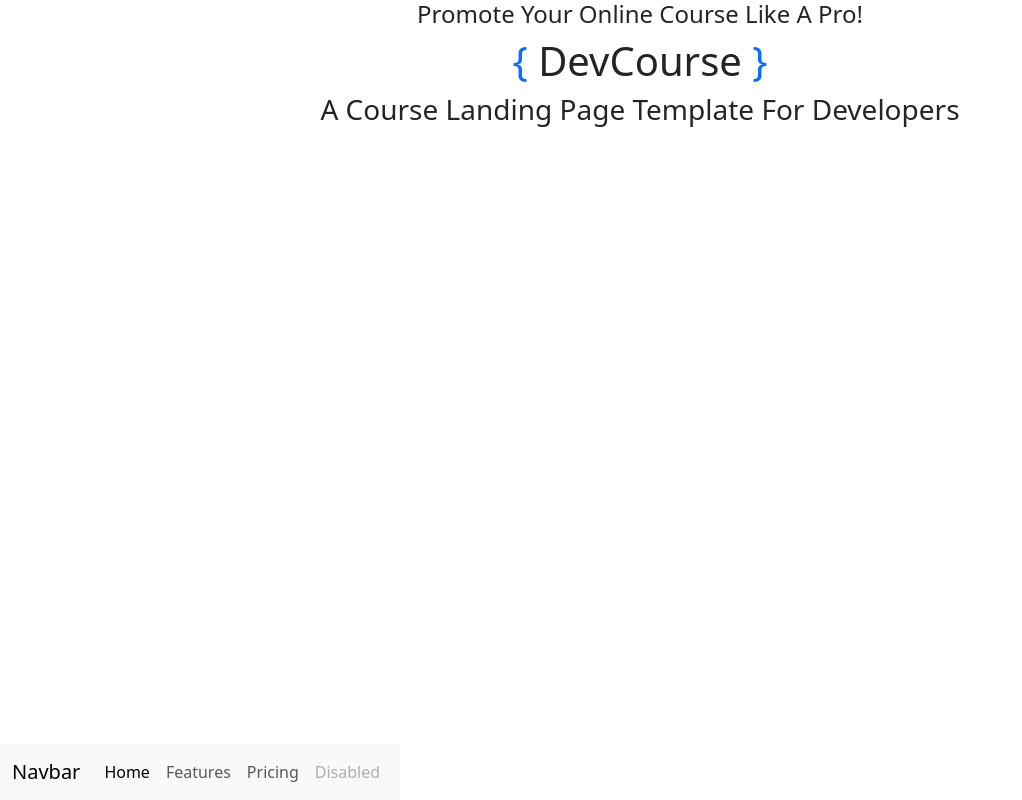
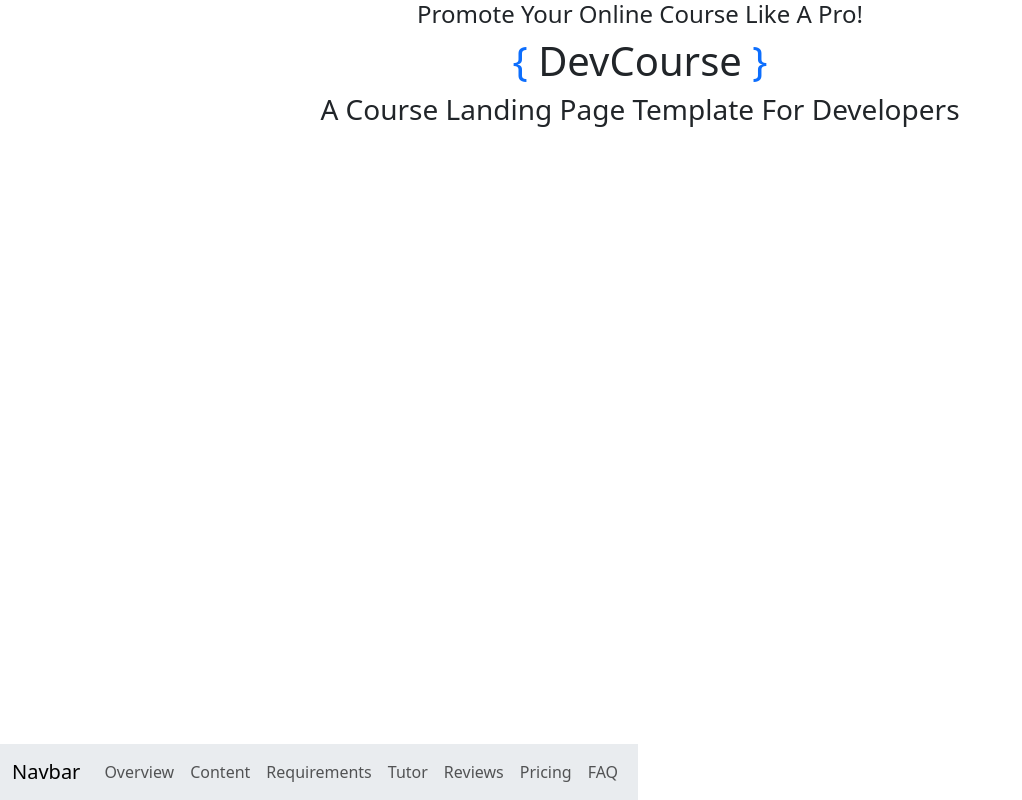
Before and after one commit to TexasR3X/BootstrapProject1, a plain HTML site: page index.html in a window 1280 px wide. Shown: the whole page, without its empty margins (0-1022 px from the left). Drawn offline with nearby package versions, Linux system fonts and the light colour scheme.

Commit message:
I attempted to use a Bootstrap nav bar, and I added one to my code.

```diff
--- a/index.html
+++ b/index.html
@@ -30,18 +30,21 @@
                 <a href="#">FAQ</a>
             </nav>
             -->
-            <nav class="navbar navbar-expand-lg bg-body-tertiary">
+            <nav class="navbar navbar-expand-lg">
                 <div class="container-fluid">
                     <a class="navbar-brand" href="#">Navbar</a>
                     <button class="navbar-toggler" type="button" data-bs-toggle="collapse" data-bs-target="#navbarNavAltMarkup" aria-controls="navbarNavAltMarkup" aria-expanded="false" aria-label="Toggle navigation">
                         <span class="navbar-toggler-icon"></span>
                     </button>
-                  <div class="collapse navbar-collapse" id="navbarNavAltMarkup">
+                    <div class="collapse navbar-collapse navbar-expand-sm" id="navbarNavAltMarkup">
                         <div class="navbar-nav">
-                      <a class="nav-link active" aria-current="page" href="#">Home</a>
-                      <a class="nav-link" href="#">Features</a>
+                            <a class="nav-link" href="#">Overview</a>
+                            <a class="nav-link" href="#">Content</a>
+                            <a class="nav-link" href="#">Requirements</a>
+                            <a class="nav-link" href="#">Tutor</a>
+                            <a class="nav-link" href="#">Reviews</a>
                             <a class="nav-link" href="#">Pricing</a>
-                      <a class="nav-link disabled" aria-disabled="true">Disabled</a>
+                            <a class="nav-link" href="#">FAQ</a>
                         </div>
                     </div>
                 </div>
```
Lines whose indentation alone changed are shown as unchanged.
